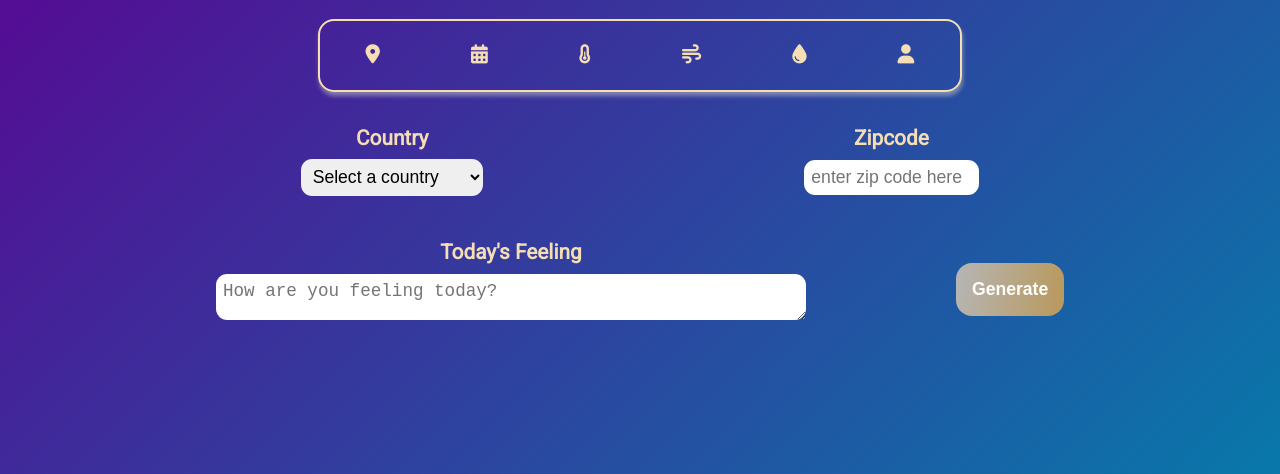
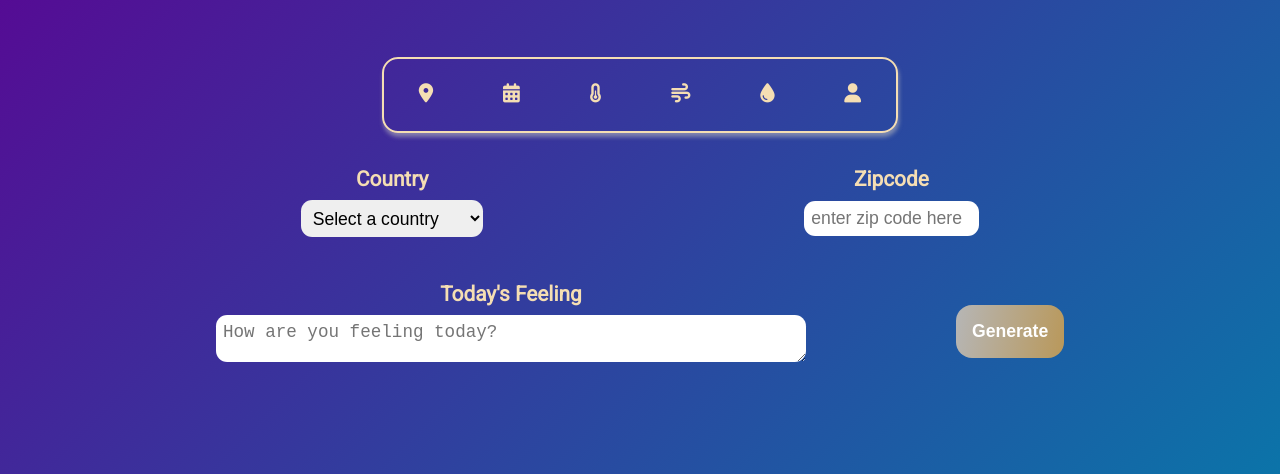
Before and after one commit to Ahmed96Mah/Weather-Journal-App, a website: page index.html in a window 1280 px wide. Shown: the part 197-671 px from the top of the page. Drawn offline with Linux system fonts and the light colour scheme.

Commit message:
modified styles for stable responsitivity

```diff
--- a/sass/_footer.scss
+++ b/sass/_footer.scss
@@ -21,23 +21,36 @@ footer {
                  --fa-beat-fade-scale: 1.25;
             }
         }
-        @include m.flippedMobileScreens {
+    }
+
+    /* Media Queries */
+    @include m.tallMobileScreens(47.8em, 31.25em) { /* ($mn-hgt, $mx-wdth) */
+        min-height: 30vh;
+    }
+    @include m.flippedMobileScreens(31.25em, 28.125em) { /* ($mn-wdth, $mx-hgt) */
+        div {
             max-width: 45%;
         }
-        @include m.padScreens {
-            max-width: 50%;
+    }
+    @include m.padScreens(60em, 87em, 45em, 64em) { /* ALL pads ($mn-hgt, $mx-hgt, $mn-wdth, $mx-wdth) */
+        min-height: 30vh;
+        p {
+            font-size: 2rem;
+        }
+        div {
+            max-width: 55%;
         }
     }
-    @include m.tallMobileScreens {
-        min-height: 30vh;
-    }
-    @include m.padScreens {
+    @include m.flippedPadScreens(64em, 87em, 48em) { /* ALL flipped pads ($mn-hgt, $mx-hgt, $mn-wdth, $mx-wdth) */
         min-height: 30vh;
         p {
-            font-size: 1.7rem;
+            font-size: 2rem;
+        }
+        div {
+            max-width: 40%;
         }
     }
-    @include m.laptopScreens {
+    @include m.laptopScreens(40.75em, 59.375em) { /* ($mx-hgt, $mn-wdth) */
         p {
             font-size: 1.5rem;
         }
--- a/sass/_header.scss
+++ b/sass/_header.scss
@@ -14,13 +14,21 @@ header {
         padding: 1rem;
         margin-top: 2.3rem;
     }
-    @include m.padScreens {
+
+    /* Media Queries */
+    @include m.padScreens(60em, 87em, 45em, 64em) { /* ALL pads ($mn-hgt, $mx-hgt, $mn-wdth, $mx-wdth) */
         h1 {
             margin-top: 7rem;
-            font-size: 2rem;
+            font-size: 2.5rem;
         }
     }
-    @include m.laptopScreens {
+    @include m.flippedPadScreens(64em, 87em, 48em) { /* ALL flipped pads ($mn-hgt, $mx-hgt, $mn-wdth, $mx-wdth) */
+        h1 {
+            margin-top: 7rem;
+            font-size: 2.5rem;
+        }
+    }
+    @include m.laptopScreens(40.75em, 59.375em) { /* ($mx-hgt, $mn-wdth) */
         h1 {
             font-size: 2rem;
         }
--- a/sass/_layout.scss
+++ b/sass/_layout.scss
@@ -9,7 +9,7 @@ body {
         @include m.displayFlex(column, nowrap, center, center);
         .display {
             &.felx-row {
-                @include m.displayFlex(row, nowrap, space-around, center);
+                @include m.displayFlex(row, nowrap, space-around, flex-start);
             }
             div {
                 @include m.displayFlex(row, nowrap, space-evenly, center);
@@ -26,6 +26,10 @@ body {
             .feel {
                 @include m.displayFlex(column, nowrap, center, stretch);
             }
+            /* Media Queries */
+            @include m.tallMobileScreens(37.5em, 20.625em) { /* Foldable Narrow Device ($mn-hgt, $mx-wdth) */
+                @include m.displayFlex(row, wrap, space-around, center);
+            }
         }
     }
     footer {
--- a/sass/_main.scss
+++ b/sass/_main.scss
@@ -23,7 +23,6 @@ main {
                 select {
                     @include m.inputArea(0.25rem, 0.7rem, none);
                     padding: 0.5rem;
-                    /*box-shadow: 1px 3px 3px rgba(192, 192, 192, 0.548);*/
                 }
             }
             .zipSection {
@@ -31,7 +30,6 @@ main {
                     @include m.inputArea(0.25rem, 0.7rem, none);
                     width: 7.5rem;
                     padding: 0.5rem;
-                    /*box-shadow: 1px 3px 3px rgba(192, 192, 192, 0.548);*/
                 }
             }
             .feel {
@@ -44,7 +42,6 @@ main {
                     width: 45vw;
                     min-width: 30vw;
                     max-width: 55vw;
-                    /*box-shadow: 1px 3px 3px rgba(192, 192, 192, 0.548);*/
                 }
             }
             button {
@@ -55,7 +52,6 @@ main {
                 background: linear-gradient(100deg, v.$button-bg-main-clr, v.$button-bg-secondary-clr);
                 border: none;
                 margin-top: 1.2rem;
-                /*box-shadow: 1px 3px 3px rgba(192, 192, 192, 0.548);*/
                 &:hover {
                     cursor: pointer;
                     color: v.$button-txt-hover-clr;
@@ -66,13 +62,13 @@ main {
         &.display {
             border: 2px solid v.$display-div-br-clr;
             border-radius: 1rem;
-            height: fit-content;
-            padding-bottom: 0.05rem;
-            transition: padding-bottom 1s ease-in;
+            height: 30rem;
+            max-height: 4rem;
+            transition: max-height 1s ease-in-out;
             width: 70vw;
             box-shadow: 1px 4px 4px rgba(192, 192, 192, 0.548);
             div {
-                padding: 0.85rem;
+                padding-top: 0.85rem;
                 &.hide{
                     display: none;
                 }
@@ -91,61 +87,54 @@ main {
                 }
             }
             &.extend {
-                padding-bottom: 25.15rem;
+                max-height: 30rem;
             }
         }
     }
-    @include m.tallMobileScreens {
+
+    /* Media Queries */
+    @include m.tallMobileScreens(47.8em, 31.25em) { /* ($mn-hgt, $mx-wdth) */
         min-height: 40vh;
         div {
             &.display {
-                width: 70vw;
+                @include m.displayStyle(70vw, 30rem, 4rem, 30rem);
             }
         }
     }
-    @include m.flippedMobileScreens {
-        div {
-            &.display {
-                width: 55vw;
-            }
-        }
-    }
-    @include m.padScreens {
-        font-size: 1.3rem;
-        min-height: 45vh;
+    @include m.tallMobileScreens(37.5em, 20.625em) { /* Foldable Narrow Device ($mn-hgt, $mx-wdth) */
         div {
             &.dataField {
-                width: 80%;
-                button {
-                    font-size: 1.1rem;
-                }
-                .zipSection {
-                    input {
-                        font-size: 1.1rem;
-                        padding: 0.45rem;
-                        width: 10rem;
-                    }
-                }
-                .country {
-                    select {
-                        padding: 0.45rem;
-                        font-size: 1.1rem;
-                    }
-                }
                 .feel {
                     textarea {
-                        padding: 0.45rem;
-                        font-size: 1.1rem;
+                        width: 55vw;
+                        max-width: 70vw;
                     }
                 }
             }
             &.display {
-                font-size: 1.2rem;
-                width: 50vw;
+                @include m.displayStyle(85vw, 30.5rem, 4rem, 30.5rem);
+                div {
+                    &.limitWidth {
+                        width: 80%;
+                    }
+                }
             }
         }
     }
-    @include m.laptopScreens {
+    @include m.flippedMobileScreens(31.25em, 28.125em) { /* ($mn-wdth, $mx-hgt) */
+        div {
+            &.display {
+                @include m.displayStyle(55vw, 30rem, 4rem, 30rem);
+            }
+        }
+    }
+    @include m.padScreens(60em, 87em, 45em, 64em) { /* ALL pads ($mn-hgt, $mx-hgt, $mn-wdth, $mx-wdth) */
+        @include m.padStyles(1.3rem, 45vh, 80%, 10rem, 0.45rem, 1.1rem, 50vw, 34rem, 4.5rem, 34rem);
+    }
+    @include m.flippedPadScreens(64em, 87em, 48em) { /* ALL flipped pads ($mn-hgt, $mx-hgt, $mn-wdth, $mx-wdth) */
+        @include m.padStyles(1.3rem, 55vh, 80%, 10rem, 0.45rem, 1.1rem, 40vw, 34rem, 4.5rem, 34rem);
+    }
+    @include m.laptopScreens(40.75em, 59.375em) { /* ($mx-hgt, $mn-wdth) */
         div {
             &.dataField {
                 width: 45%;
@@ -158,8 +147,13 @@ main {
                 }
             }
             &.display {
+                @include m.displayStyle(30vw, 34rem, 4.5rem, 34rem);
                 font-size: 1.2rem;
-                width: 30vw;
+                div {
+                    &.limitWidth {
+                        width: 85%;
+                    }
+                }
             }
         }
     }
--- a/sass/_mixins.scss
+++ b/sass/_mixins.scss
@@ -19,26 +19,83 @@
     border: $border-type;
 }
 
-@mixin tallMobileScreens {
-    @media only screen and (min-height: 47.8em) and (max-width: 31.25em){
+@mixin displayStyle($display-width, $display-height, $display-max-height, $extend-max-height) {
+    width: $display-width;
+    height: $display-height;
+    max-height: $display-max-height;
+    &.extend {
+        max-height: $extend-max-height;
+    }
+}
+
+@mixin padStyles($fnt, $min-hght, $dtFld-wdth, $in-wdth, $fld-pad, $fld-fnt, $ds-w, $ds-h, $ds-mx-h, $ext-mx-w) {
+    font-size: $fnt;
+    min-height: $min-hght;
+    div {
+        &.dataField {
+            width: $dtFld-wdth;
+            button {
+                font-size: $fld-fnt;
+            }
+            .zipSection {
+                input {
+                    padding: $fld-pad;
+                    font-size: $fld-fnt;
+                    width: $in-wdth;
+                }
+            }
+            .country {
+                select {
+                    padding: $fld-pad;
+                    font-size: $fld-fnt;
+                }
+            }
+            .feel {
+                textarea {
+                    padding: $fld-pad;
+                    font-size: $fld-fnt;
+                }
+            }
+        }
+        &.display {
+            @include displayStyle($ds-w, $ds-h, $ds-mx-h, $ext-mx-w);
+            font-size: $fld-fnt + 0.1rem;
+            div {
+                &.limitWidth {
+                    width: $dtFld-wdth + 5%;
+                }
+            }
+        }
+    }
+}
+
+/* Media Queries */
+@mixin tallMobileScreens($mn-hgt, $mx-wdth) {
+    @media only screen and (min-height: $mn-hgt) and (max-width: $mx-wdth) {
         @content;
     }
 }
 
-@mixin flippedMobileScreens {
-    @media only screen and (min-width:31.25em) and (max-height:28.125em) {
+@mixin flippedMobileScreens($mn-wdth, $mx-hgt) {
+    @media only screen and (min-width: $mn-wdth) and (max-height: $mx-hgt) {
         @content;
     }
 }
 
-@mixin padScreens {
-    @media only screen and (min-height: 46.8em) and (min-width: 31.25em){
+@mixin padScreens ($mn-hgt, $mx-hgt, $mn-wdth, $mx-wdth) {
+    @media only screen and (min-height: $mn-hgt) and (max-height: $mx-hgt) and (min-width: $mn-wdth) and (max-width: $mx-wdth) {
         @content;
     }
 }
 
-@mixin laptopScreens {
-    @media only screen and (max-height: 40.75em) and (min-width: 59.375em) {
+@mixin flippedPadScreens($mn-wdth, $max-wdth, $mn-hgt) {
+    @media only screen and (min-width: $mn-wdth) and (max-width: $max-wdth) and (min-height: $mn-hgt) {
         @content;
     }
 }
+
+@mixin laptopScreens($mx-hgt, $mn-wdth) {
+    @media only screen and (max-height: $mx-hgt) and (min-width: $mn-wdth) {
+        @content;
+    }
+}
```
Also changed, not shown: css/index.css.
